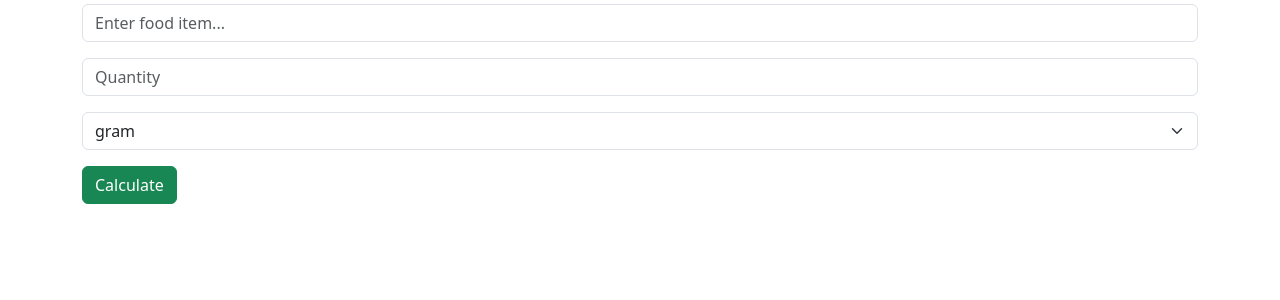
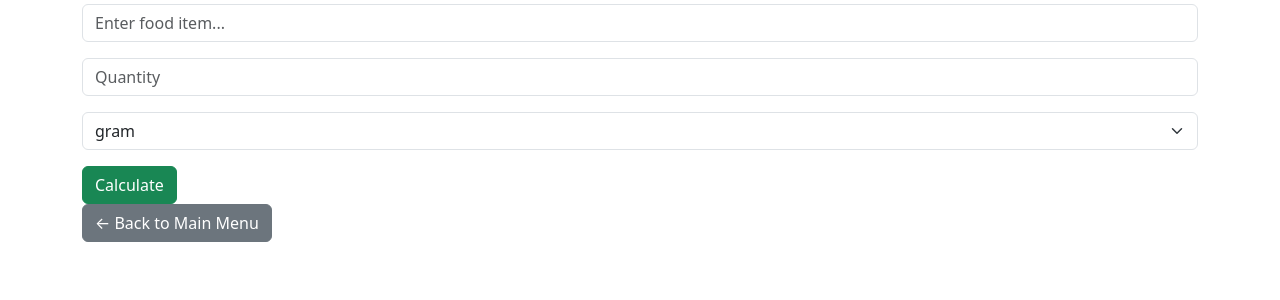
Before and after one commit to SandeepSarkar-91/calorieTracker, a Flask app: page /food-tracker in a window 1280 px wide. Shown: the part 134-434 px from the top of the page. Run offline with Flask 2, Linux system fonts and the light colour scheme.

Commit message:
added option to go back to main menu

```diff
--- a/templates/food_tracker.html
+++ b/templates/food_tracker.html
@@ -3,7 +3,7 @@
 <h3>Track Your Food</h3>
 <form method="post">
     <div class="mb-3">
-        <input type="text" name="food_name" id="food_name" class="form-control" placeholder="Enter food item..." autocomplete="off">
+        <input type="text" name="food_name" id="food_name" class="form-control" placeholder="Enter food item..." autocomplete="on">
     </div>
     <div class="mb-3">
         <input type="number" name="quantity" step="0.1" class="form-control" placeholder="Quantity">
@@ -28,5 +28,9 @@
 </div>
 {% endif %}
 
+<div class="mb-3">
+    <a href="{{ url_for('home') }}" class="btn btn-secondary">← Back to Main Menu</a>
+</div>
+
 <script src="{{ url_for('static', filename='js/autocomplete.js') }}"></script>
 {% endblock %}
--- a/templates/workout_tracker.html
+++ b/templates/workout_tracker.html
@@ -20,5 +20,9 @@
 </div>
 {% endif %}
 
+<div class="mb-3">
+    <a href="{{ url_for('home') }}" class="btn btn-secondary">← Back to Main Menu</a>
+</div>
+
 <script src="{{ url_for('static', filename='js/autocomplete.js') }}"></script>
 {% endblock %}
```
